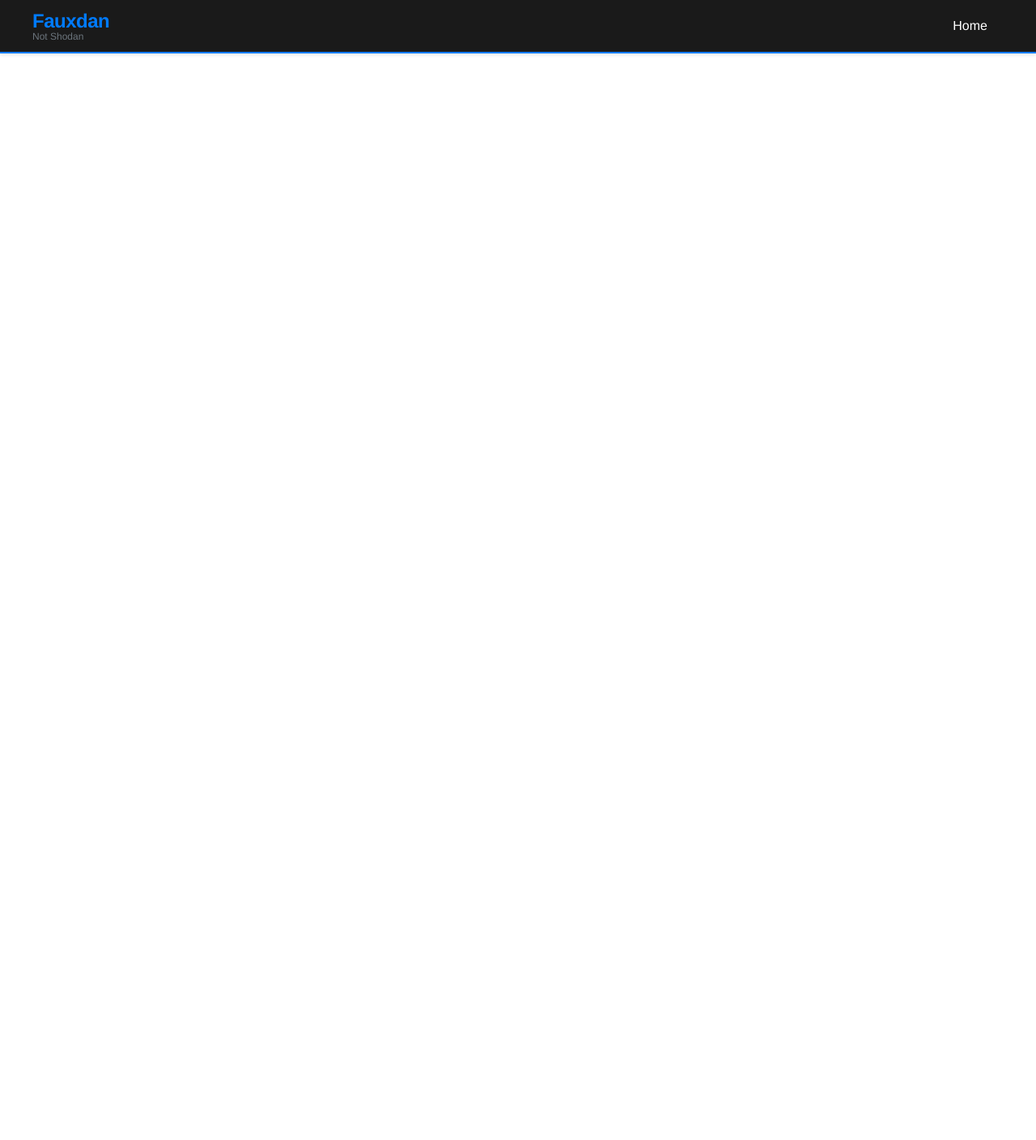
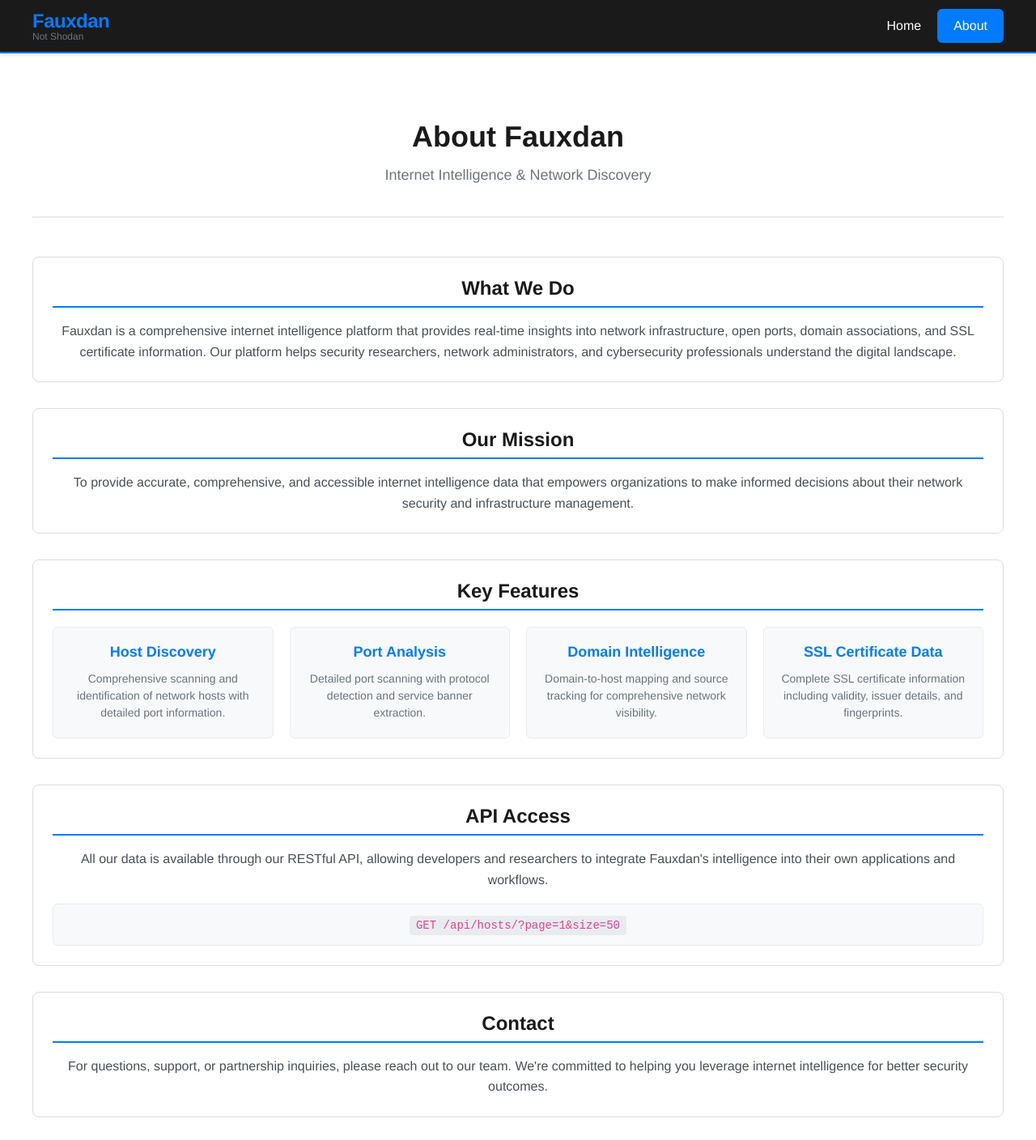
Before and after one commit to icarostangent/Fauxdan, a Vue app in the folder frontend/: page /about in a window 1280 px wide. Shown: the whole page at 81% size. Before the commit the page ends 800 px from the top, so only its background shows below. Built offline with nearby package versions, Linux system fonts and the light colour scheme; no server answers.

Commit message:
add about page

```diff
--- a/frontend/src/App.vue
+++ b/frontend/src/App.vue
@@ -6,7 +6,8 @@
         <span class="brand-tagline">Not Shodan</span>
       </div>
       <div class="nav-links">
-        <router-link to="/">Home</router-link>
+        <router-link to="/" exact>Home</router-link>
+        <router-link to="/about">About</router-link>
       </div>
     </div>
   </nav>
--- a/frontend/src/router/index.ts
+++ b/frontend/src/router/index.ts
@@ -11,6 +11,11 @@ const routes: Array<RouteRecordRaw> = [
     name: 'host-detail',
     component: () => import(/* webpackChunkName: "host-detail" */ '../views/HostDetailView.vue'),
     props: true
+  },
+  {
+    path: '/about',
+    name: 'about',
+    component: () => import(/* webpackChunkName: "about" */ '../views/AboutView.vue')
   }
 ]
 
--- /dev/null
+++ b/frontend/src/views/AboutView.vue
@@ -0,0 +1,209 @@
+<template>
+  <div class="about">
+    <div class="content-container">
+      <div class="about-header">
+        <h1>About Fauxdan</h1>
+        <p class="subtitle">Internet Intelligence & Network Discovery</p>
+      </div>
+
+      <div class="about-content">
+        <section class="about-section">
+          <h2>What We Do</h2>
+          <p>
+            Fauxdan is a comprehensive internet intelligence platform that provides real-time
+            insights into network infrastructure, open ports, domain associations, and SSL certificate
+            information. Our platform helps security researchers, network administrators, and
+            cybersecurity professionals understand the digital landscape.
+          </p>
+        </section>
+
+        <section class="about-section">
+          <h2>Our Mission</h2>
+          <p>
+            To provide accurate, comprehensive, and accessible internet intelligence data that
+            empowers organizations to make informed decisions about their network security and
+            infrastructure management.
+          </p>
+        </section>
+
+        <section class="about-section">
+          <h2>Key Features</h2>
+          <div class="features-grid">
+            <div class="feature-card">
+              <h3>Host Discovery</h3>
+              <p>Comprehensive scanning and identification of network hosts with detailed port information.</p>
+            </div>
+            <div class="feature-card">
+              <h3>Port Analysis</h3>
+              <p>Detailed port scanning with protocol detection and service banner extraction.</p>
+            </div>
+            <div class="feature-card">
+              <h3>Domain Intelligence</h3>
+              <p>Domain-to-host mapping and source tracking for comprehensive network visibility.</p>
+            </div>
+            <div class="feature-card">
+              <h3>SSL Certificate Data</h3>
+              <p>Complete SSL certificate information including validity, issuer details, and fingerprints.</p>
+            </div>
+          </div>
+        </section>
+
+        <section class="about-section">
+          <h2>API Access</h2>
+          <p>
+            All our data is available through our RESTful API, allowing developers and researchers
+            to integrate Fauxdan's intelligence into their own applications and workflows.
+          </p>
+          <div class="api-example">
+            <code>GET /api/hosts/?page=1&size=50</code>
+          </div>
+        </section>
+
+        <section class="about-section">
+          <h2>Contact</h2>
+          <p>
+            For questions, support, or partnership inquiries, please reach out to our team.
+            We're committed to helping you leverage internet intelligence for better security outcomes.
+          </p>
+        </section>
+      </div>
+    </div>
+  </div>
+</template>
+
+<script lang="ts">
+import { defineComponent } from 'vue'
+
+export default defineComponent({
+  name: 'AboutView'
+})
+</script>
+
+<style scoped>
+.about {
+  padding: 20px;
+}
+
+.content-container {
+  max-width: 1200px;
+  margin: 0 auto;
+}
+
+.about-header {
+  text-align: center;
+  margin-bottom: 48px;
+  padding: 40px 0;
+  border-bottom: 2px solid #e9ecef;
+}
+
+.about-header h1 {
+  font-size: 36px;
+  font-weight: 700;
+  color: #1a1a1a;
+  margin: 0 0 16px 0;
+}
+
+.subtitle {
+  font-size: 18px;
+  color: #6c757d;
+  margin: 0;
+  font-weight: 400;
+}
+
+.about-content {
+  display: grid;
+  gap: 32px;
+}
+
+.about-section {
+  background: white;
+  border: 1px solid #ddd;
+  border-radius: 8px;
+  padding: 24px;
+}
+
+.about-section h2 {
+  font-size: 24px;
+  font-weight: 600;
+  color: #1a1a1a;
+  margin: 0 0 16px 0;
+  border-bottom: 2px solid #007bff;
+  padding-bottom: 8px;
+}
+
+.about-section p {
+  font-size: 16px;
+  line-height: 1.6;
+  color: #495057;
+  margin: 0 0 16px 0;
+}
+
+.about-section p:last-child {
+  margin-bottom: 0;
+}
+
+.features-grid {
+  display: grid;
+  grid-template-columns: repeat(auto-fit, minmax(250px, 1fr));
+  gap: 20px;
+  margin-top: 20px;
+}
+
+.feature-card {
+  background-color: #f8f9fa;
+  border: 1px solid #e9ecef;
+  border-radius: 6px;
+  padding: 20px;
+  transition: all 0.2s ease;
+}
+
+.feature-card:hover {
+  transform: translateY(-2px);
+  box-shadow: 0 4px 12px rgba(0, 0, 0, 0.1);
+}
+
+.feature-card h3 {
+  font-size: 18px;
+  font-weight: 600;
+  color: #007bff;
+  margin: 0 0 12px 0;
+}
+
+.feature-card p {
+  font-size: 14px;
+  line-height: 1.5;
+  color: #6c757d;
+  margin: 0;
+}
+
+.api-example {
+  background-color: #f8f9fa;
+  border: 1px solid #e9ecef;
+  border-radius: 6px;
+  padding: 16px;
+  margin-top: 16px;
+}
+
+.api-example code {
+  font-family: 'Courier New', monospace;
+  font-size: 14px;
+  color: #e83e8c;
+  background-color: #e9ecef;
+  padding: 4px 8px;
+  border-radius: 4px;
+}
+
+@media (max-width: 768px) {
+  .about-header h1 {
+    font-size: 28px;
+  }
+
+  .subtitle {
+    font-size: 16px;
+  }
+
+  .features-grid {
+    grid-template-columns: 1fr;
+  }
+}
+</style>
```
